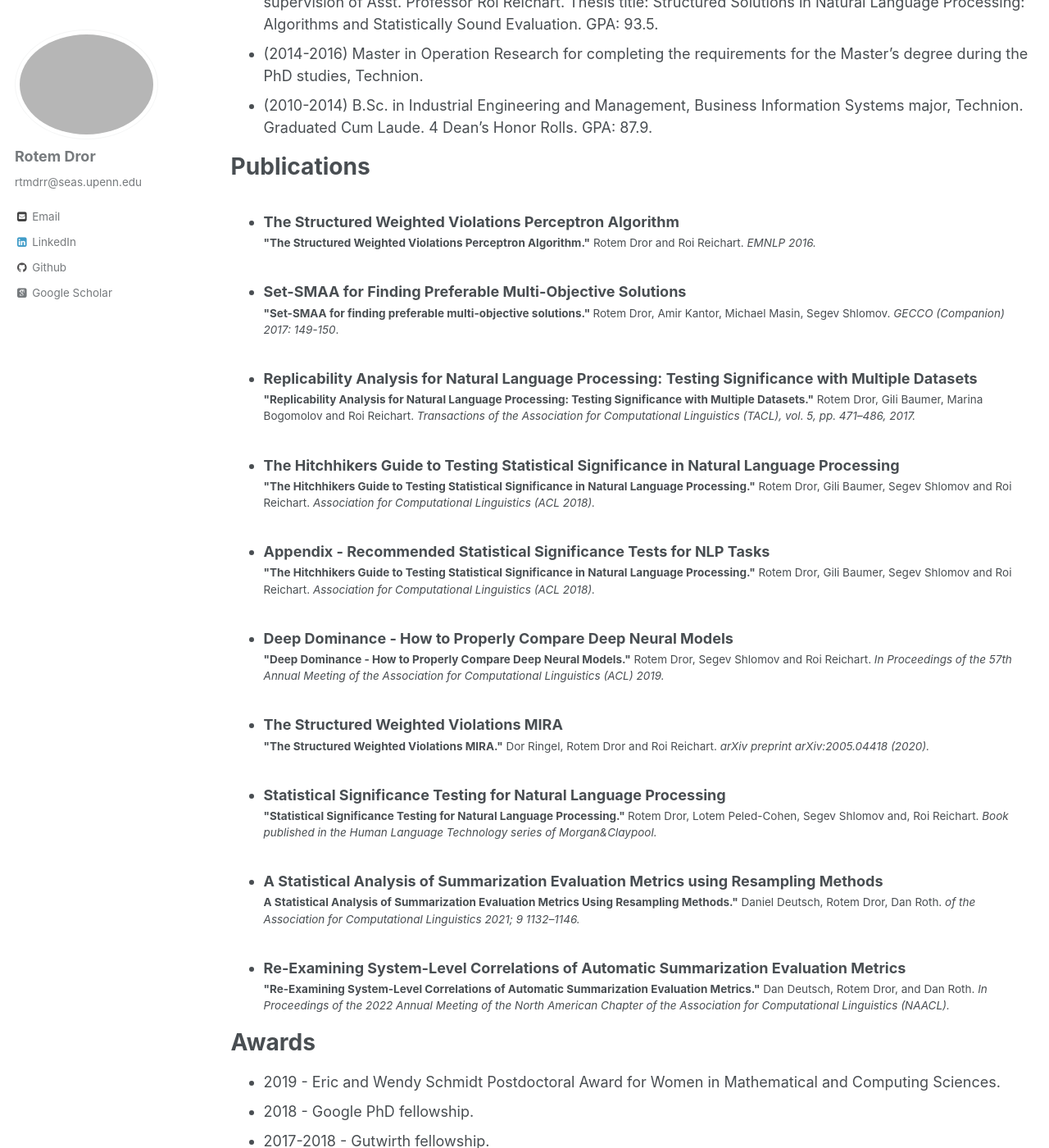
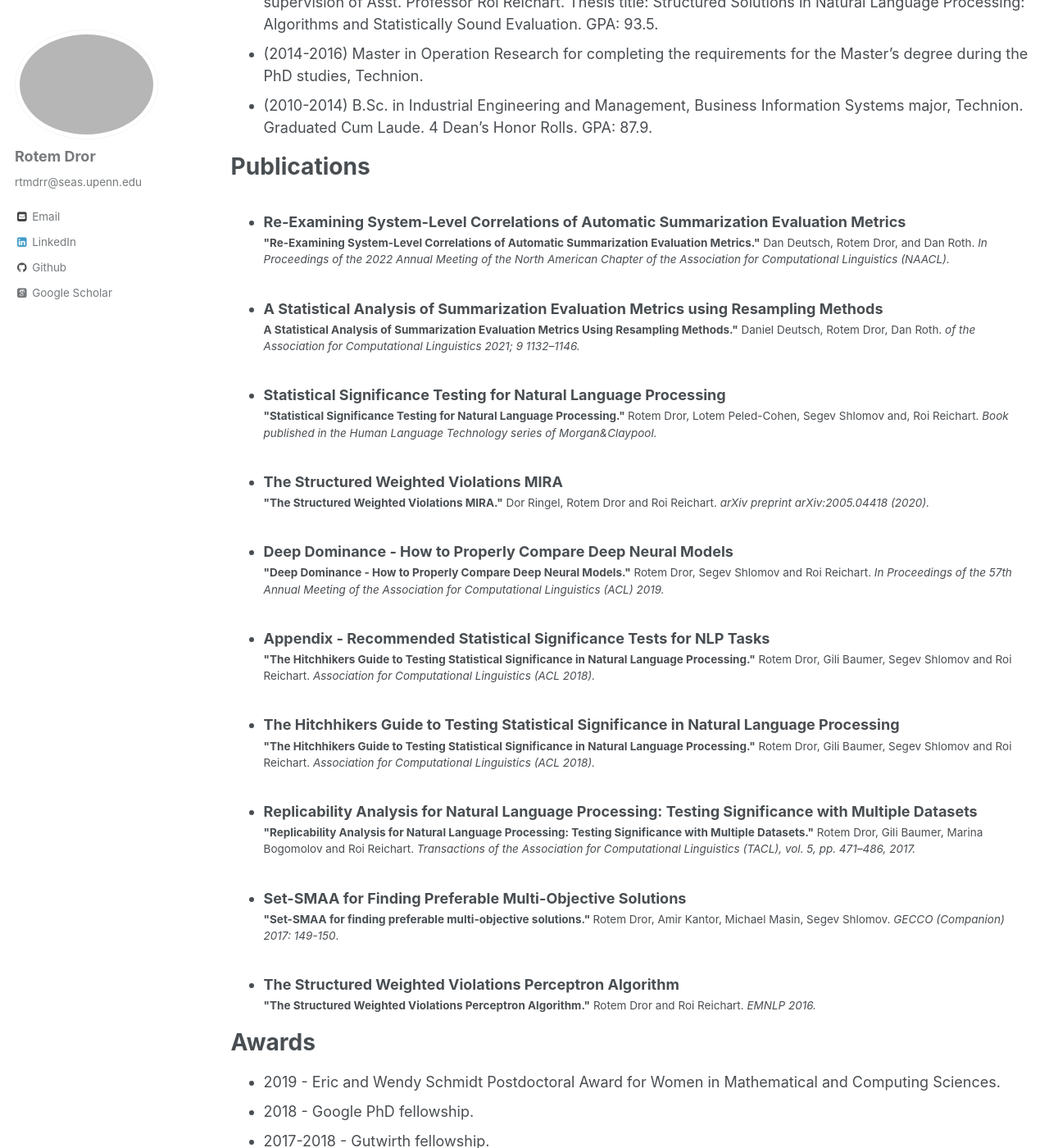
Before and after one commit to rtmdrr/rtmdrr.github.io, a Jekyll site: the page built from _pages/cv.md, in a window 1280 px wide and 1400 px high, scrolled down 327 px. Shown: the whole window at 82% size. Built offline with Jekyll 4.4.1, drawn with Linux system fonts in a browser that asks for light colours; some web fonts are replaced; some of the changed lines change nothing that is shown; some of the changed text lies outside the part shown.

Commit message:
Update cv.md

```diff
--- a/_pages/cv.md
+++ b/_pages/cv.md
@@ -20,7 +20,7 @@
 
 Publications
 ======
-  <ul>{% for post in site.publications %}
+  <ul>{% for post in site.publications reversed %}
     {% include archive-single-cv.html %}
   {% endfor %}</ul>
 
@@ -35,9 +35,14 @@
 
 Activities
 ======
+* Founder and operator of the NLP Rolling Statistics Clinic: \url{https://nlpstatclinic.github.io/}
+* Keynote speaker at the Machine Learning Evaluation Standard Workshop at ICLR2022.
+* E-visiting scholar at the Erasmus Mundus European Masters Program in Language and Communication Technologies (LCT) Consortium 2021.
+* Conference reviewer: since 2018 reviewing on a regular basis for ACL, EMNLP, NAACL, CoNLL, EACL, NLPCC, COLING. Occasionally reviewing for AAAI, ICML, IJCAI, NIPS. Reviewer on ACL Rolling Review.
+* Journal and Monograph Reviewer: Communications of the ACM (2021) and a manuscript review for the Synthesis Lectures in Human Language Technologies published by Morgan&Claypool Publishers (2021).
+* Establishment and organization of the Computational Data Science Seminar at the Faculty of Industrial Engineering and Management at the Technion (2018 -- 2020)
 * Student chair in the Student Research Workshop (SRW) at ACL 2020.
-* Establishment and organization of the Computational Data Science Seminar at the Faculty of Industrial Engineering and Management at the Technion (2018-2020).
-* Co-organization of ISCOL 2018.
+* Co-organization of the Israeli Seminar on Computational Linguistics (ISCOL) 2018.
 
 Work Experience
 ======
```
